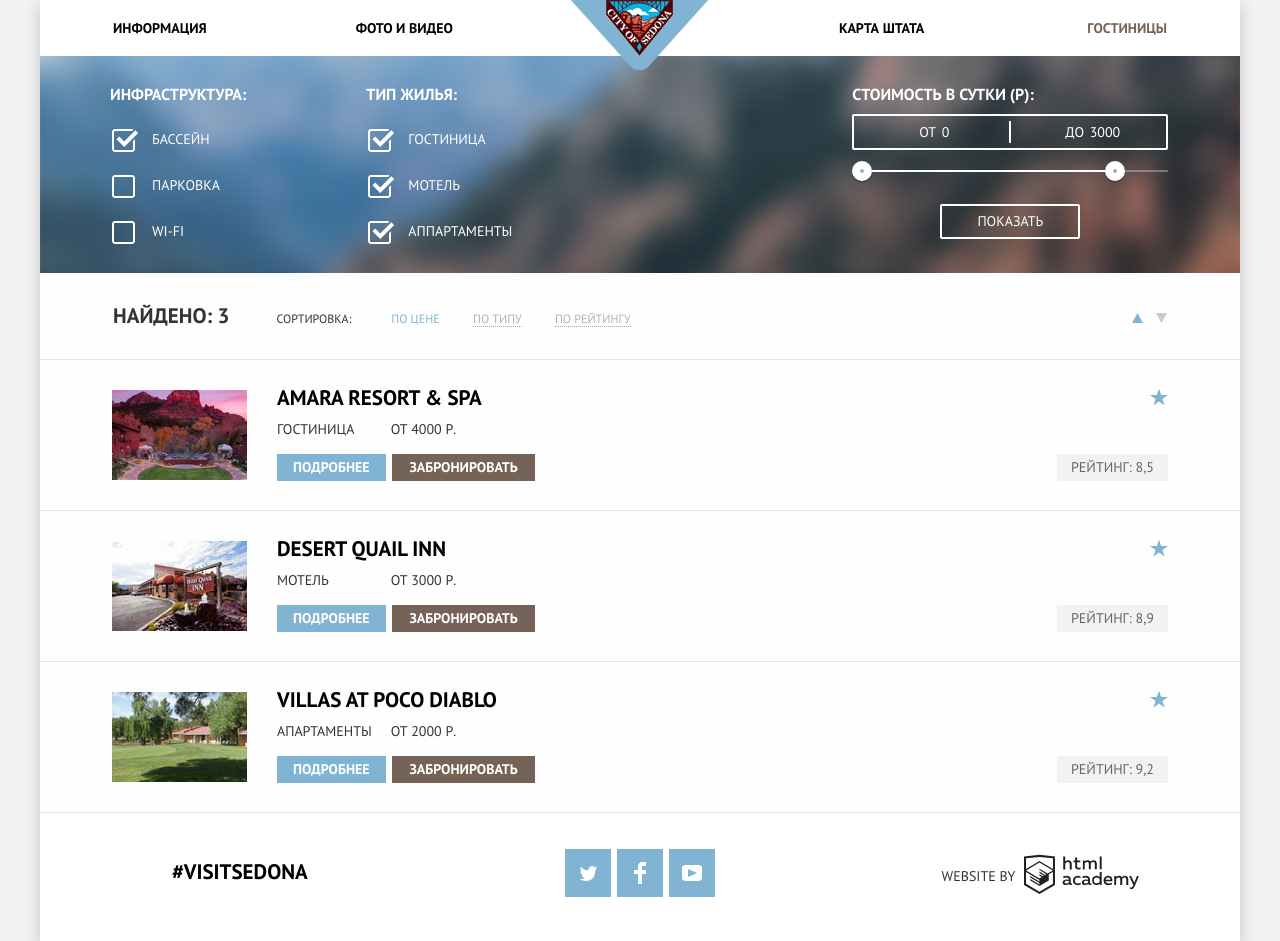
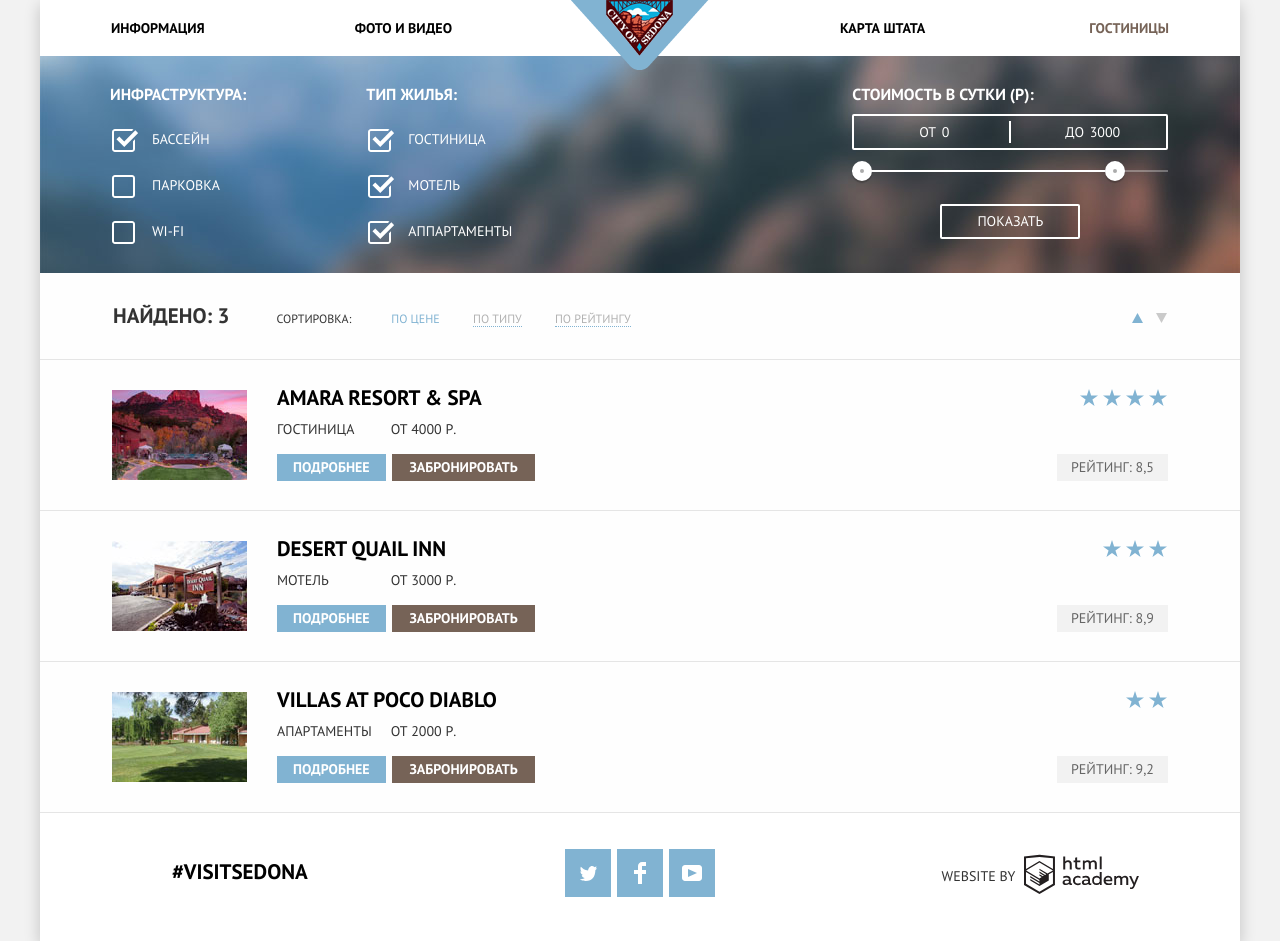
Before and after one commit to EugeneKat1009/176289-sedona, a plain HTML site: page catalog.html in a window 1280 px wide. Drawn offline with Linux system fonts and the light colour scheme.

Commit message:
Сетки 22.03

```diff
--- a/catalog.html
+++ b/catalog.html
@@ -135,7 +135,12 @@
               </p>
             </div>
             <div class="rating">
-              <div class="hotel-stars"></div>
+              <div class="hotel-stars">
+                <span></span>
+                <span></span>
+                <span></span>
+                <span></span>
+              </div>
               <div class="hotel-rating">Рейтинг: 8,5</div>
             </div>
           </li>
@@ -157,7 +162,11 @@
               </p>
             </div>
             <div class="rating">
-              <div class="hotel-stars"></div>
+              <div class="hotel-stars">
+                <span></span>
+                <span></span>
+                <span></span>
+              </div>
               <div class="hotel-rating">Рейтинг: 8,9</div>
             </div>
           </li>
@@ -179,7 +188,10 @@
               </p>
             </div>
             <div class="rating">
-              <div class="hotel-stars"></div>
+              <div class="hotel-stars">
+                <span></span>
+                <span></span>
+              </div>
               <div class="hotel-rating">Рейтинг: 9,2</div>
             </div>
           </li>
--- a/css/style.css
+++ b/css/style.css
@@ -55,7 +55,7 @@ input[type="radio"].visually-hidden {
   font-weight: 700;
   color: #000;
   background-color: #fff;
-  padding: 15px 73px;
+  padding: 15px 71px;
 }
 
 .site-navigation {
@@ -824,22 +824,18 @@ input[type="radio"].visually-hidden {
 }
 
 .hotel-stars {
-  position: relative;
-  display: block;
-  padding: 0;
+  display: flex;
+  justify-content: flex-end;
   width: 110px;
-  height: 27px;
+  margin-top: 4px;
 }
 
-.hotel-stars::before {
-  content: "";
-  position: absolute;
-  top: 45%;
-  right: -1px;
-  transform: translateY(-50%);
+.hotel-stars span {
   width: 18px;
   height: 17px;
+  margin-left: 5px;
   background-image: url(../img/rating-star.svg);
+  background-repeat: no-repeat;
 }
 
 .main-footer {
```
